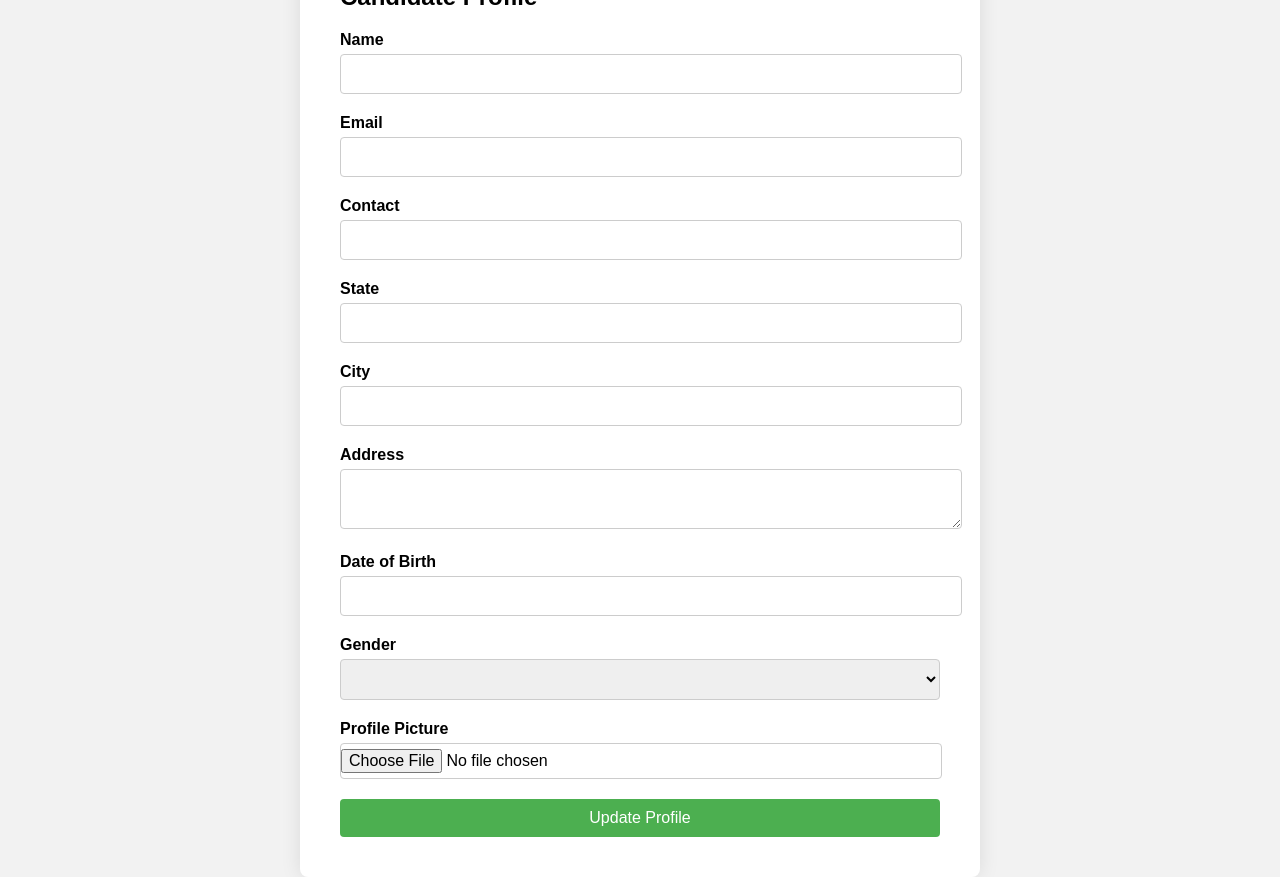
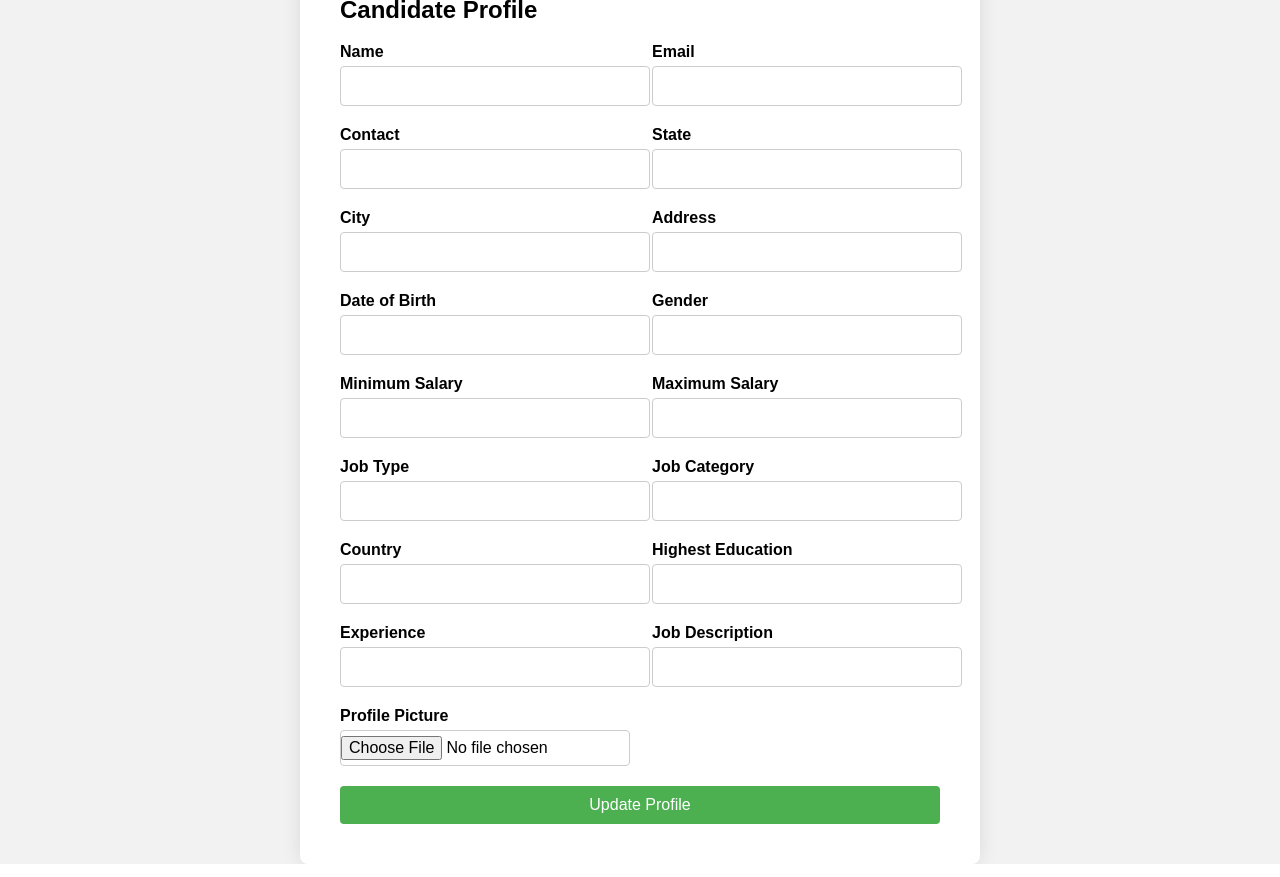
Before and after one commit to SanjayKumar-M/galactijobs, a Django app: template app/templates/app/profile.html in a window 1280 px wide. Run offline with Django 5.2, Linux system fonts and the light colour scheme; the template is opened without the code that fills it, so the values that code supplies are empty.

Commit message:
user candidate updated

```diff
--- a/app/templates/app/login.html
+++ b/app/templates/app/login.html
@@ -4,7 +4,7 @@
 <head>
     <meta charset="UTF-8">
     <meta name="viewport" content="width=device-width, initial-scale=1.0">
-    <title>Galaticjobs - Signup</title>
+    <title>Galaticjobs - Login</title>
     <style>
         /* Global styles */
         body {
@@ -127,7 +127,7 @@
                     <label for="address">Password</label>
                     <input type="password" id="address" name="password" required>
                 </div>
-                <button type="submit" class="btn">Verify</button>
+                <button type="submit" class="btn">Login</button>
             </form>
 
         </div>
--- a/app/templates/app/profile.html
+++ b/app/templates/app/profile.html
@@ -31,8 +31,25 @@
         }
 
         /* Form Styles */
+        .form-row {
+            display: flex;
+            justify-content: space-between;
+            align-items: flex-start;
+            margin-bottom: 20px;
+
+        }
+
         .form-group {
-            margin-bottom: 20px;
+            flex-basis: 48%;
+        }
+
+        /* Optional: Adjust the width of inputs */
+        input[type="text"],
+        input[type="email"],
+        input[type="tel"],
+        select,
+        textarea {
+            width: calc(100% - 10px);
         }
 
         .form-group label {
@@ -81,49 +98,94 @@
     <div class="container">
         <div class="card">
             <h2>Candidate Profile</h2>
-            <form method="post" action="{% url 'profile' pk=candidate.pk %}" enctype="multipart/form-data">
+            <form method="post" action="{% url 'updateprofile' pk=candidate.user_id.pk %}" enctype="multipart/form-data">
 
                 {% csrf_token %}
+                <div class="form-row">
                     <div class="form-group">
                         <label for="name">Name</label>
                         <input type="text" id="name" name="name" value="{{ candidate.name }}" required>
                     </div>
                     <div class="form-group">
-                    <label for="name">Email</label>
-                    <input type="email" id="name" name="name" value="{{ user.email }}" required>
+                        <label for="email">Email</label>
+                        <input type="email" id="email" name="email" value="{{ user.email }}" required>
                     </div>
+                </div>
+                <div class="form-row">
                     <div class="form-group">
                         <label for="contact">Contact</label>
-                    <input type="tel" id="contact" name="contact" value="" required>
+                        <input type="tel" id="contact" name="contact" value="{{candidate.contact}}" required>
                     </div>
                     <div class="form-group">
                         <label for="state">State</label>
-                    <input type="text" id="state" name="state" value="" required>
+                        <input type="text" id="state" name="state" value="{{candidate.state}}" required>
                     </div>
+                </div>
+                <div class="form-row">
                     <div class="form-group">
                         <label for="city">City</label>
-                    <input type="text" id="city" name="city" value="" required>
+                        <input type="text" id="city" name="city" value="{{candidate.city}}" required>
                     </div>
                     <div class="form-group">
                         <label for="address">Address</label>
-                    <textarea id="address" name="address" required></textarea>
+                        <input id="address" name="address" value="{{candidate.address}}" required />
                     </div>
+                </div>
+                <div class="form-row">
                     <div class="form-group">
                         <label for="dob">Date of Birth</label>
-                    <input type="text" id="dob" name="dob" value="" required>
+                        <input type="text" id="dob" name="dob" value="{{candidate.dob}}" required>
                     </div>
                     <div class="form-group">
                         <label for="gender">Gender</label>
-                    <select id="gender" name="gender" required>
-                        <option value="select"></option>
-                        <option value="Male">Male</option>
-                        <option value="Female">Female</option>
-                        <option value="Other">Other</option>
-                    </select>
+                        <input type="text" id="gender" name="gender" value="{{candidate.gender}}" required>
+                    </div>
+                </div>
+                <div class="form-row">
+                    <div class="form-group">
+                        <label for="min_salary">Minimum Salary</label>
+                        <input type="number" id="min_salary" name="min_salary" value="{{candidate.min_salary}}" required>
                     </div>
                     <div class="form-group">
+                        <label for="max_salary">Maximum Salary</label>
+                        <input type="number" id="max_salary" name="max_salary" value="{{candidate.max_salary}}" required>
+                    </div>
+                </div>
+                <div class="form-row">
+                    <div class="form-group">
+                        <label for="jobtype">Job Type</label>
+                        <input type="text" id="jobtype" name="jobtype" value="{{candidate.jobtype}}" required>
+                    </div>
+                    <div class="form-group">
+                        <label for="jobcategory">Job Category</label>
+                        <input type="text" id="jobcategory" name="jobcategory" value="{{candidate.jobcategory}}" required>
+                    </div>
+                </div>
+                <div class="form-row">
+                    <div class="form-group">
+                        <label for="country">Country</label>
+                        <input type="text" id="country" name="country" value="{{candidate.country}}" required>
+                    </div>
+                    <div class="form-group">
+                        <label for="highest_education">Highest Education</label>
+                        <input type="text" id="highest_education" name="highest_education" value="{{candidate.highest_education}}" required>
+                    </div>
+                </div>
+                <div class="form-row">
+                    <div class="form-group">
+                        <label for="experience">Experience</label>
+                        <input type="text" id="experience" name="experience" value="{{candidate.experience}}" required>
+                    </div>
+                    <div class="form-group">
+                        <label for="job_description">Job Description</label>
+                        <input id="job_description" name="job_description" value="{{candidate.job_description}}" required />
+                    </div>
+                </div>
+                <div class="form-row">
+                    <div class="form-group">
                         <label for="profile">Profile Picture</label>
-                    <input type="file" id="profile" name="profile">
+                        <input type="file" id="profile" name="profile" value="{{candidate.profile}}">
+                    </div>
                 </div>
                 <button type="submit" class="btn">Update Profile</button>
             </form>
--- a/app/urls.py
+++ b/app/urls.py
@@ -7,6 +7,7 @@ urlpatterns = [
     path('register/', views.RegisterUser, name="register"),
     path('verify-otp/', views.verifyOTP, name="verify-otp"),
     path('login/', views.loginUser, name="login"),
-    path('profile/<int:pk>/',views.profile,name="profile")
+    path('profile/<int:pk>/',views.profile,name="profile"),
+    path('updateprofile/<int:pk>/',views.updateProfile,name="updateprofile")
 
 ]
```
Also changed, not shown: app/models.py (+9 -0 lines), app/views.py (+29 -4 lines), app/migrations/0004_candidate_country_candidate_experience_and_more.py (added). Lines whose indentation alone changed are shown as unchanged.
